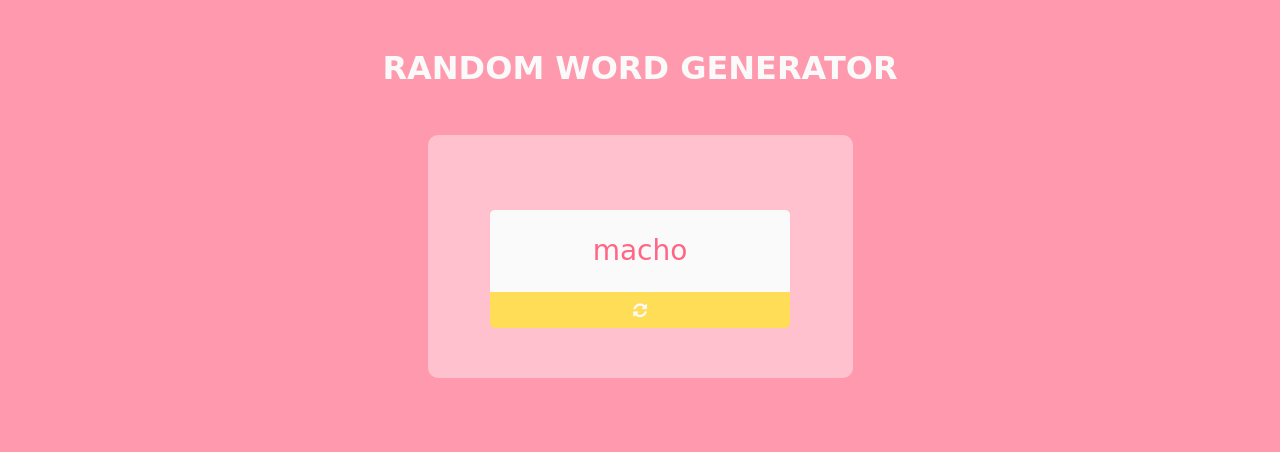
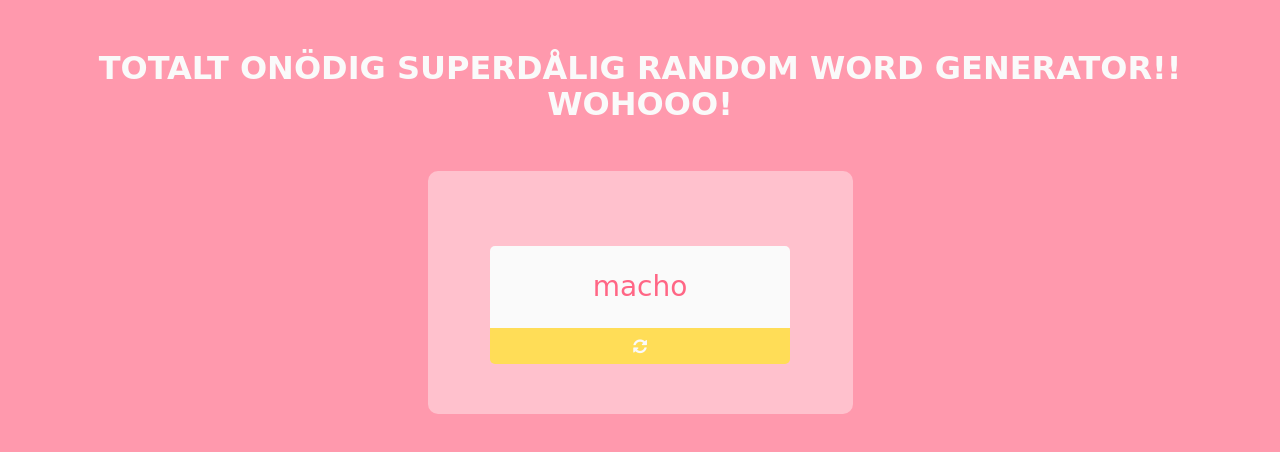
Before and after one commit to margrun/partyquiz, a plain HTML site: page index.html in a window 1280 px wide. Drawn offline with nearby package versions, Linux system fonts and the light colour scheme; a web font is replaced by a local one.

Commit message:
Update index.html

```diff
--- a/index.html
+++ b/index.html
@@ -17,7 +17,7 @@
   <div id="app">
     <div class="outer-container">
       <h1 class="title">
-        Random Word Generator
+       Totalt Onödig Superdålig Random Word Generator!! Wohooo!
       </h1>
       <div class="inner-container">
 
```
